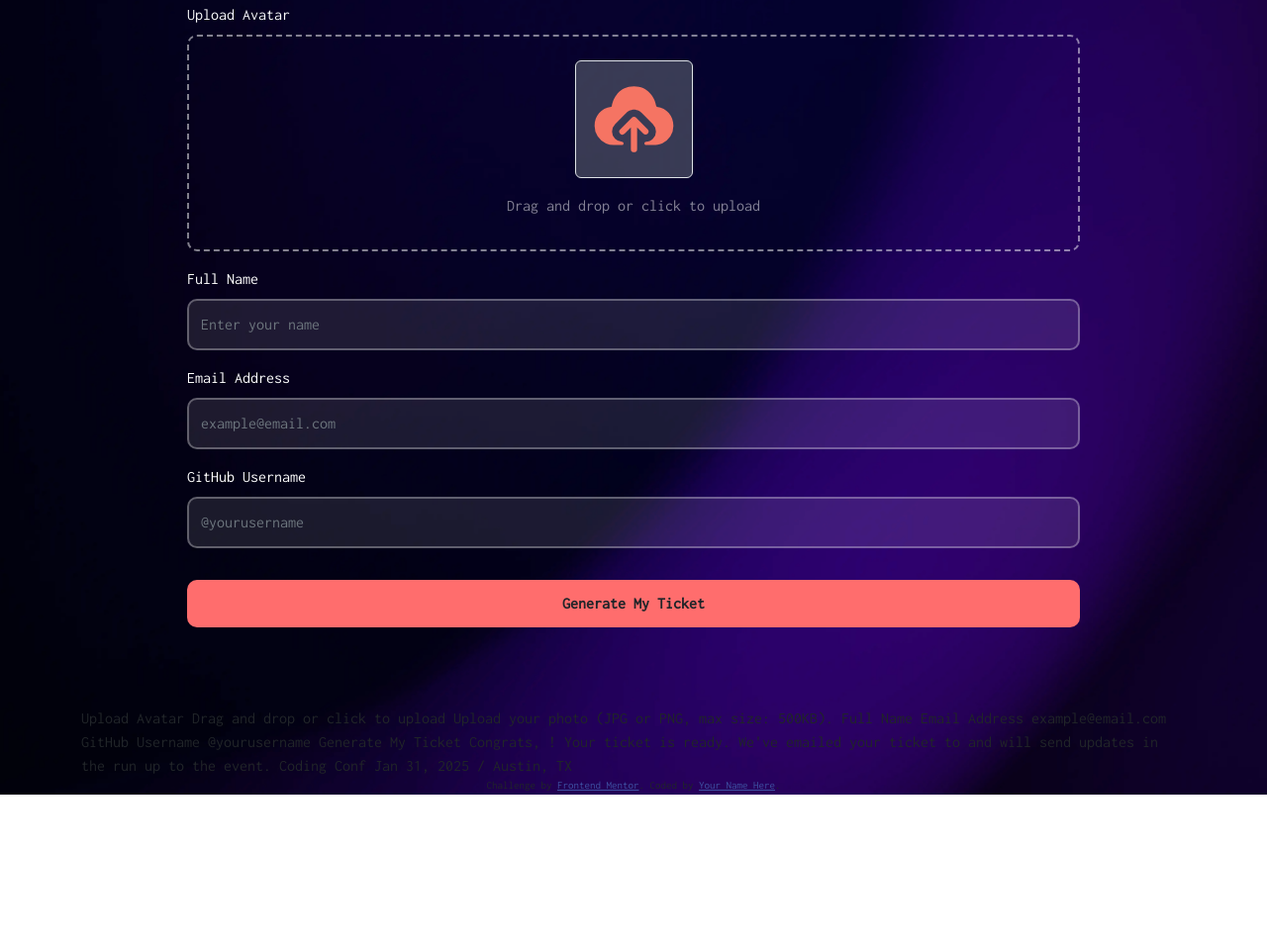
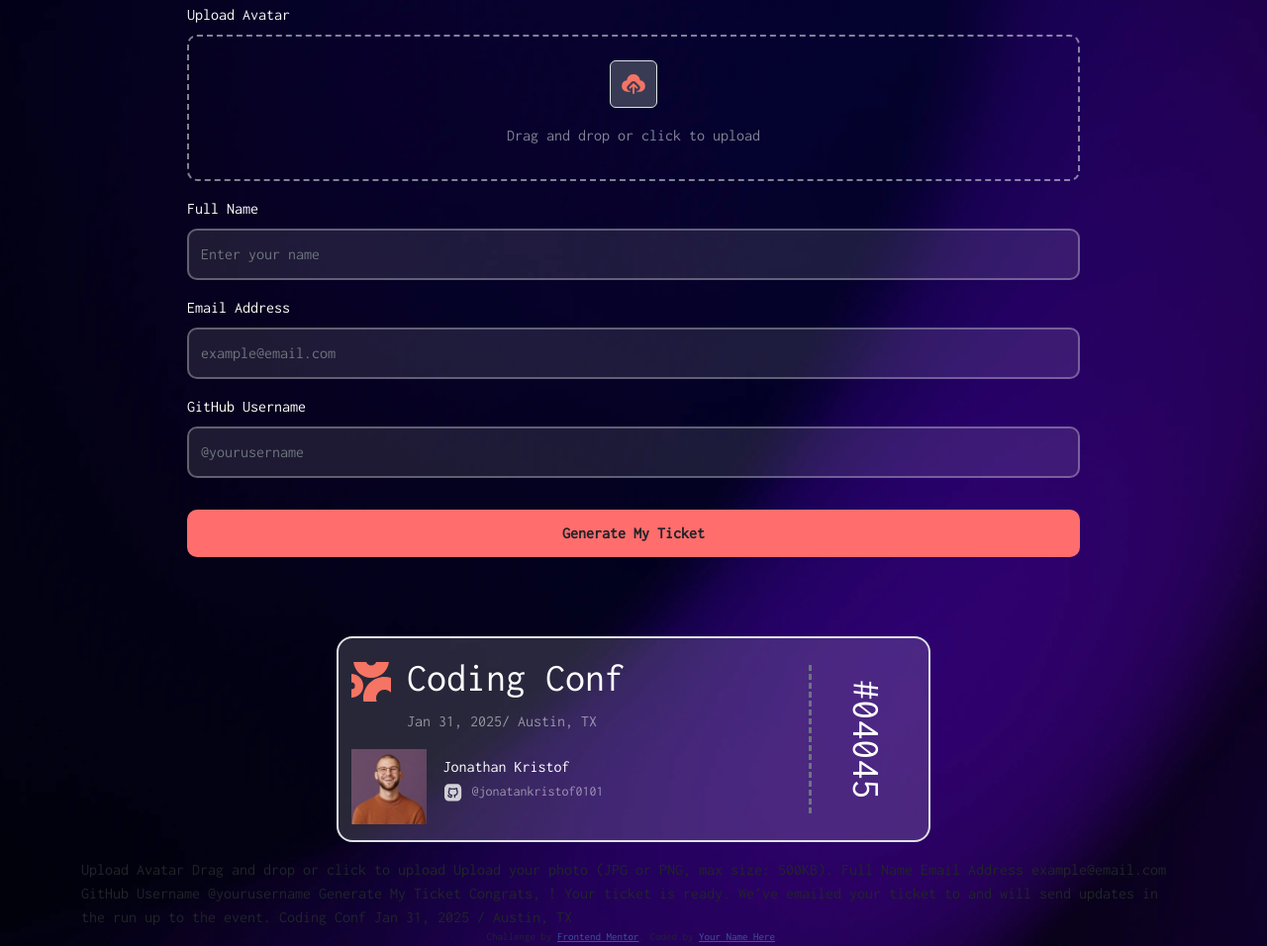
Before and after one commit to Olatona-enoch/conference-ticket-generator-UI, a plain HTML site: page index.html in a window 1280 px wide. Shown: the part 273-1229 px from the top of the page at 99% size. Before the commit the page ends 1076 px from the top, so only its background shows below. Drawn offline with nearby package versions, Linux system fonts and the light colour scheme.

Commit message:
added part of the ticket style and html

```diff
--- a/index.html
+++ b/index.html
@@ -34,7 +34,7 @@
                 <input type="file" id="file-Input" hidden>
 
                 <div id="img-view"class="container">
-                  <img src="assets/images/icon-upload.svg" alt=""class="rounded bg-secondary bg-opacity-50 border border-1 p-2 w-25">
+                  <img src="assets/images/icon-upload.svg" alt=""class="rounded bg-secondary bg-opacity-50 border border-1 p-2">
                 </div>
               </label>
               <div class="image-buttons mt-4 justify-content-evenly">
@@ -86,8 +86,54 @@
 
 
 
+    <!-- <div class="col-lg-10 justify-content-center align-items-center text-center text-white bg-secondary my-">
+      <div class="row">
+        <div class="col-sm-8 d-flex align-items-center">
+          <div class="d-flex align-items-start">
+            <div class="mt-2">
+             <img src="assets/images/logo-mark.svg" alt="" class="w-76">
+            </div>
+            <div class="text-start ms-3">
+              <h1>Coding Conf</h1>
+              <p class="lead">Jan 31, 2025/ Austin, TX</p>
+            </div>
+          </div>
+        </div>
+      </div>
+      <div class="row">
+        <div class="col-sm-8 d-flex align-items-center" >
+          <img src="assets/images/image-avatar.jpg" alt="" class="ticket-image">
+          <p>Jonathan Kristof<br>
+          <span><img src="assets/images/icon-github.svg" alt=""> @jonatankristof0101</span></p>
+        </div>
+      </div>
+    </div> -->
 
+    <div class="container justify-content-center border border-2 m-3 p-3 ticketbox rounded-4">
+      <div class=" d-flex justify-content-end text-white">
+        <div class="col-10 ps-2">
+          <div class="d-flex align-items-start">
+            <div class="mt-2">
+              <img src="assets/images/logo-mark.svg" alt="" class="">
+            </div>
+            <div class="text-start ms-3">
+              <h1>Coding Conf</h1>
+              <p class="text-white-50">Jan 31, 2025/ Austin, TX</p>
+            </div>
+          </div>
+          <div class="col d-flex align-items-center" >
+            <img src="assets/images/image-avatar.jpg" alt="" class="ticket-image pe-3">
+            <p>Jonathan Kristof <br>
+            <span class="small text-white-50"><img src="assets/images/icon-github.svg" alt=""> @jonatankristof0101</span></p>
+          </div>
+        </div>
+        <div class="pe-2 cutline"></div>
+        <div class="col-2 upsidedown position-relative  ">
+          <p class="display-6 position-absolute top-50 start-50 translate-middle">#04045</p>
+        </div>
+      </div>
 
+    </div>
     Upload Avatar
     Drag and drop or click to upload
     Upload your photo (JPG or PNG, max size: 500KB).
--- a/script.js
+++ b/script.js
@@ -72,7 +72,7 @@ removeBtn.addEventListener("click",function removeImage() {
     fileInput.value ='';
 
     imageView.innerHTML = '';  // Clear any previous image preview
-    imageView.innerHTML = `<img src="assets/images/icon-upload.svg" alt="Upload Icon" class="rounded bg-secondary bg-opacity-50 border border-1 p-2 w-25" >`; // Show upload icon again
+    imageView.innerHTML = `<img src="assets/images/icon-upload.svg" alt="Upload Icon" class="rounded bg-secondary bg-opacity-50 border border-1 p-2 " >`; // Show upload icon again
     imageButtons.style.display = "none";
 
 });
@@ -81,18 +81,15 @@ changeBtn.addEventListener("click",function changeImage() {
     fileInput.click();
 
 });
-uploadBox.addEventListener('dragover', (e) => {
+
+uploadBox.addEventListener('dragover', function(e) {
     e.preventDefault();
-    uploadBox.classList.add('dragging');
-});
-
-uploadBox.addEventListener('dragleave', () => {
-    uploadBox.classList.remove('dragging');
 });
 
 uploadBox.addEventListener('drop', (e) => {
     e.preventDefault();
     uploadBox.classList.remove('dragging');
+    fileInput.files = e.dataTransfer.files;
     uploadImage();
 });
 // Optional: If you want the upload box to be clickable to trigger the file input
--- a/style.css
+++ b/style.css
@@ -92,3 +92,31 @@ body{
 .image-buttons{
     display: none;
 }
+.btn:hover{
+   color: #FF6B6B;
+}
+
+/* --------------------------------- */
+.ticket-image{
+    width: 20%;
+}
+.upsidedown{
+    transform: rotate(90deg);
+    transition: all 1.0s linear;
+
+}
+.ticketbox{
+    border-color: white;
+    background-color:rgba(255, 255, 255, 0.148) ;
+    justify-self: center;
+    max-width: 600px;
+    overflow-x: hidden;
+
+}
+.cutline{
+    border-left:var(--bs-secondary) dashed;
+    height: 150px;
+    align-self: center;
+
+
+}
```
